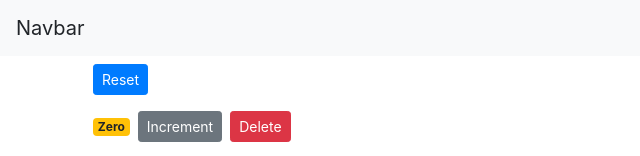
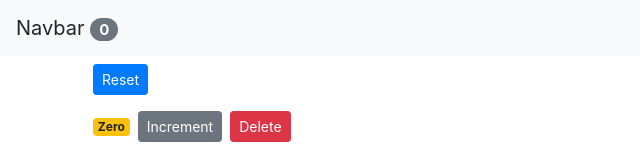
Before and after one commit to leqcar/react-sample, a React (Create React App) app: page / in a window 1280 px wide. Shown: the top 156 px of the page, without its empty margins (0-640 px from the left). Built offline with nearby package versions, Linux system fonts and the light colour scheme.

Commit message:
added count in NavBar

```diff
--- a/src/App.js
+++ b/src/App.js
@@ -37,7 +37,9 @@ class App extends Component {
   render() {
     return (
       <React.Fragment>
-        <NavBar />
+        <NavBar
+          totalNoCounter={this.states.counters.filter(c => c.value > 0).length}
+        />
         <main className="container">
           <Counters
             counters={this.states.counters}
--- a/src/components/navbar.jsx
+++ b/src/components/navbar.jsx
@@ -4,7 +4,12 @@ class NavBar extends Component {
   render() {
     return (
       <nav className="navbar navbar-light bg-light">
-        <a className="navbar-brand">Navbar</a>
+        <a className="navbar-brand">
+          Navbar{" "}
+          <span className="badge badge-pill badge-secondary">
+            {this.props.totalNoCounter}
+          </span>
+        </a>
       </nav>
     );
   }
```
